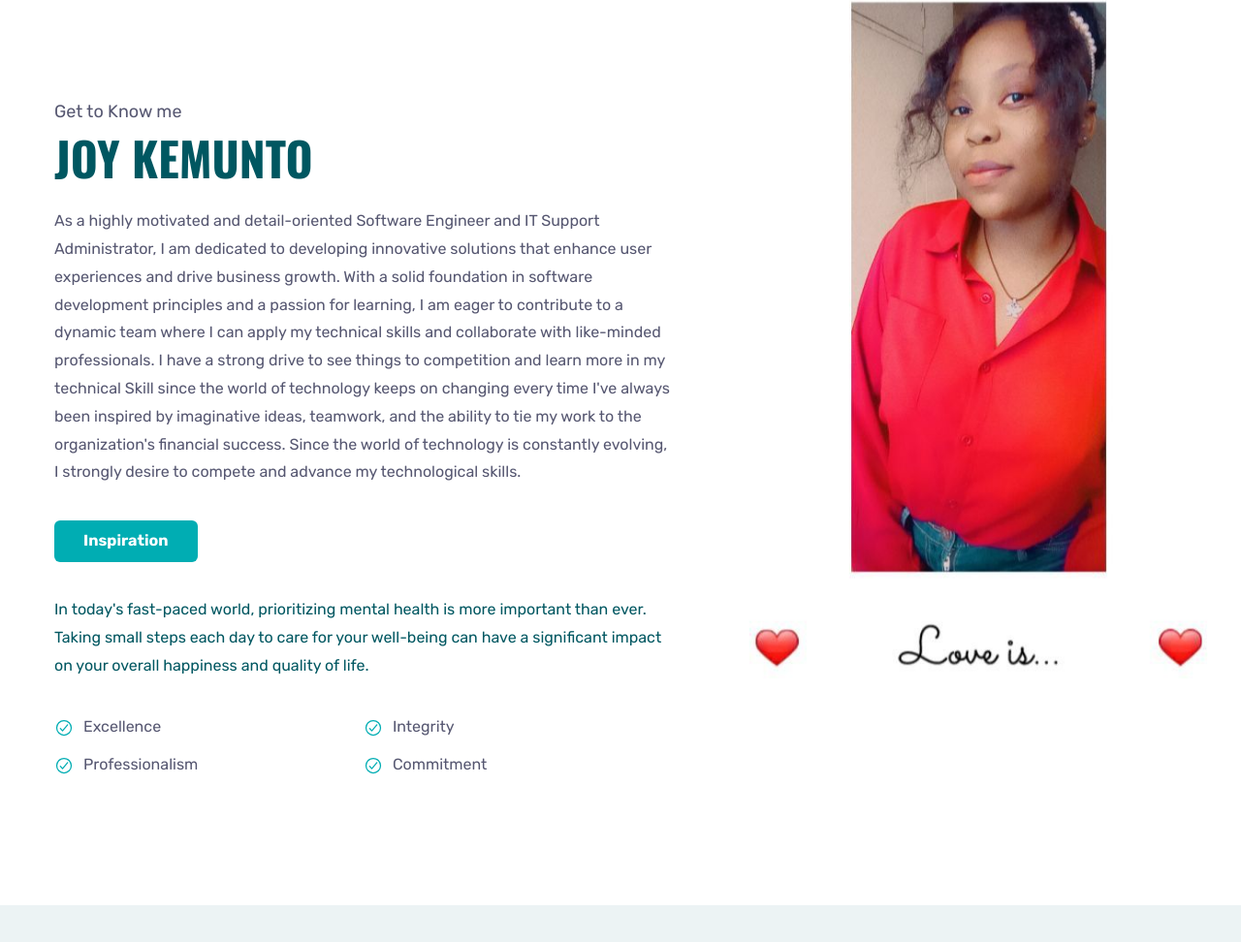
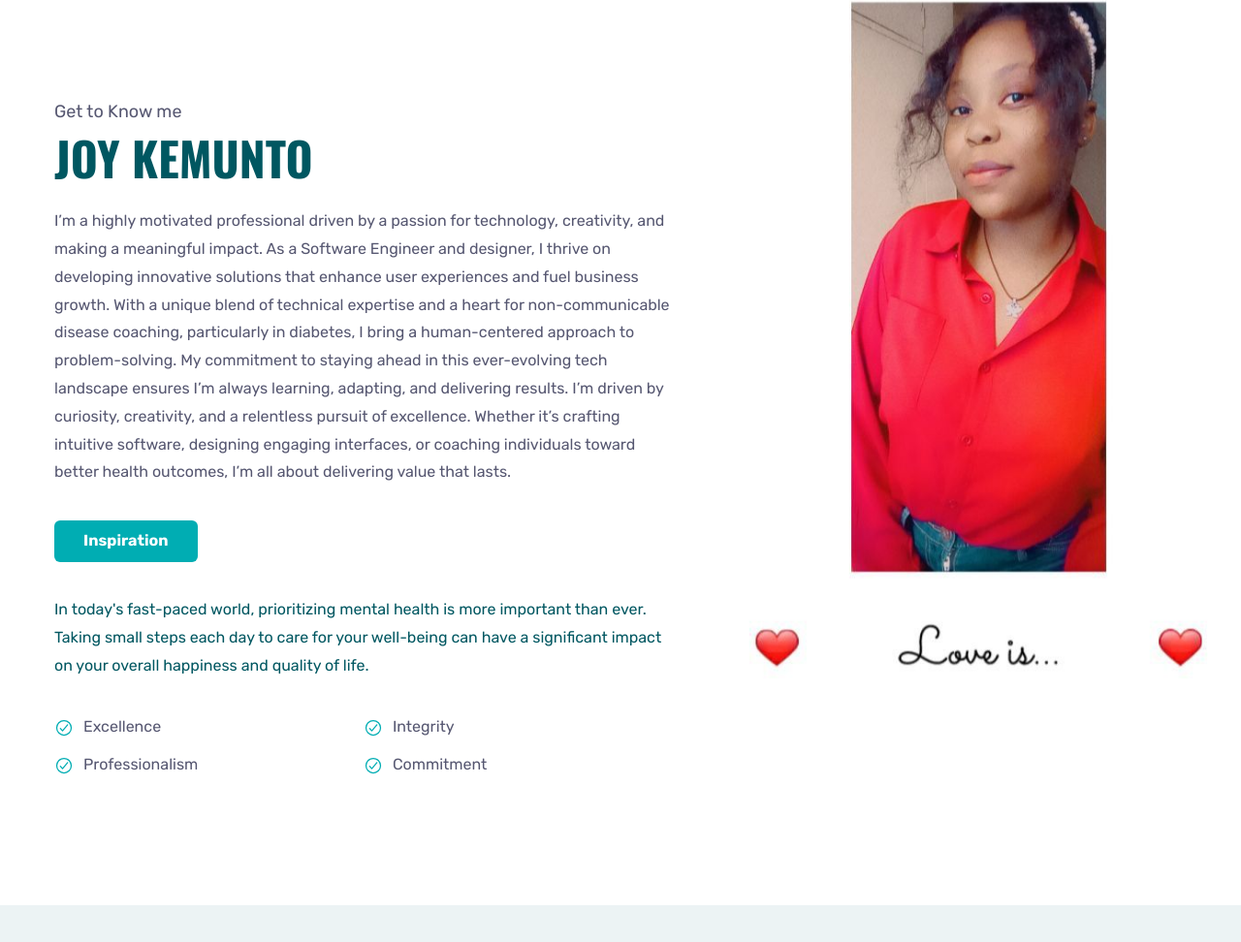
Before and after one commit to Kemunto-wendy/JAVASCRIPT-PERSONAL-WEBSITE, a plain HTML site: page index.html in a window 1280 px wide. Shown: the part 1504-2476 px from the top of the page at 97% size. Drawn offline with nearby package versions, Linux system fonts and the light colour scheme.

Commit message:
My main inspiration

```diff
--- a/index.html
+++ b/index.html
@@ -261,12 +261,15 @@
                         <h2 class="headline-md" data-reveal="left">JOY KEMUNTO</h2>
 
                         <p class="section-text" data-reveal="left">
-                            As a highly motivated and detail-oriented Software Engineer and IT Support Administrator,
-                            I am dedicated to developing innovative solutions that enhance user experiences and
-                            drive business growth. With a solid foundation in software development principles and a passion for learning, I am eager to contribute to a dynamic team where I can apply my technical skills and collaborate with like-minded professionals. I have a strong drive to see things to competition and learn more in my technical Skill since the world of technology keeps on changing every time
-                            I've always been inspired by imaginative ideas, teamwork, and the ability to tie my
-                            work to the organization's financial success. Since the world of technology is constantly evolving,
-                            I strongly desire to compete and advance my technological skills.
+                            I’m a highly motivated professional driven by a passion for technology,
+                            creativity, and making a meaningful impact. As a Software Engineer and
+                            designer, I thrive on developing innovative solutions that enhance user
+                            experiences and fuel business growth.
+With a unique blend of technical expertise and a heart for non-communicable disease coaching,
+particularly in diabetes, I bring a human-centered approach to problem-solving.
+My commitment to staying ahead in this ever-evolving tech landscape ensures I’m always learning, adapting, and delivering results.
+I’m driven by curiosity, creativity, and a relentless pursuit of excellence.
+Whether it’s crafting intuitive software, designing engaging interfaces, or coaching individuals toward better health outcomes, I’m all about delivering value that lasts.
                         </p>
 
                         <ul class="tab-list" data-reveal="left">
```
